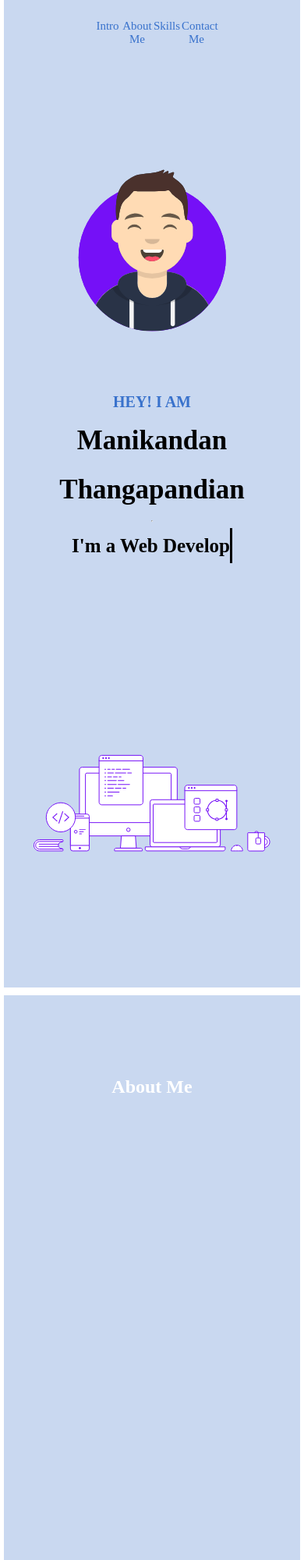
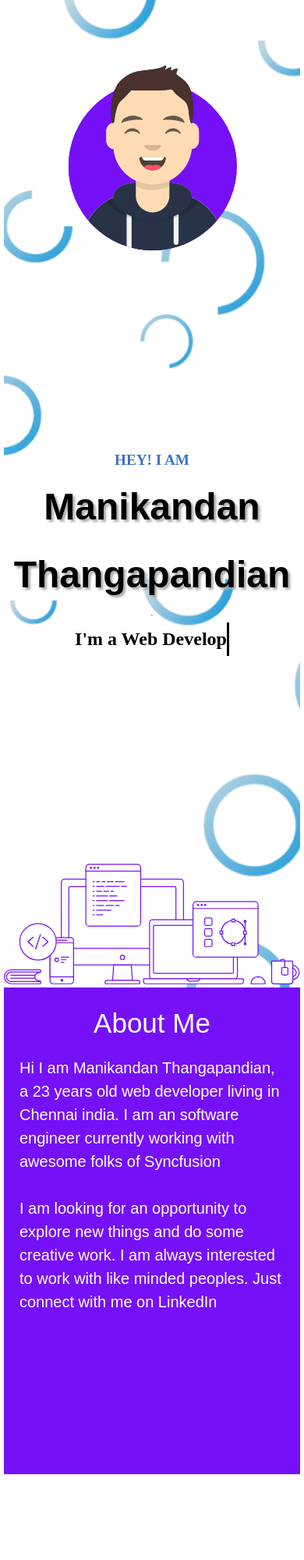
Before and after one commit to Manipandian/portfolio, a plain HTML site: page index.html in a window 390 px wide. Shown: the top 2000 px of the page at 78% size. Drawn offline with Linux system fonts and the light colour scheme; a web font is replaced by a local one.

Commit message:
All commit

```diff
--- a/index.css
+++ b/index.css
@@ -1,5 +1,14 @@
 *{
     box-sizing: border-box;
+}
+
+::-webkit-scrollbar {
+    width: 6px;
+    border-left: 1px solid #E6ECF8;
+}
+
+::-webkit-scrollbar-thumb {
+    background-color: #141c3a;
 }
 
 html {
@@ -33,7 +42,7 @@ nav {
     width: 100%;
     position: fixed;
     top: 0vh;
-    background-color: #c9d8f0;
+    background-color: white;
     border-left: 5px solid white;
     border-right: 5px solid white;
 }
@@ -42,11 +51,11 @@ nav {
 }
 
 header, footer, section {
-    padding-top: 10vh;
+    /* padding-top: 10vh; */
     /* border-radius: 10px; */
 }
 
-header, section {
+section {
     height: 100vh;
     margin-bottom: 10px;
     background-color: #c9d8f0;
@@ -54,10 +63,15 @@ header, section {
 
 header {
     height: 150vh;
+    padding-top: 10vh;
     display: flex;
     flex-direction: column;
     align-items: center;
-    justify-content: flex-end;
+    justify-content: space-between;
+    background: url('./assets/download.png');
+    /* background-attachment: fixed; */
+    background-repeat: no-repeat center center fixed;
+    background-size: cover;
 }
 
 footer {
@@ -77,19 +91,21 @@ footer {
 }
 
 .header-top {
-    font-size: 20px;
+    font-size: 1.2rem;
     color: #3972cc;
     font-weight: bold;
 }
 
 .header-name {
-    font-size: 35px;
+    font-size: 3rem;
     color: black;
     font-weight: bolder;
+    font-family: "Sofia", sans-serif;
+  text-shadow: 3px 3px 3px #ababab;
 }
 
 .header-role {
-    font-size: 25px;
+    font-size: 1.5rem;
     color: black;
     font-weight: bolder;
 }
@@ -123,8 +139,8 @@ footer {
 } */
 
 #header-image {
-    width: 80%;
-    height: 40%;
+    width: 100%;
+    /* height: 40%; */
 }
 
 .is-hidden {
@@ -135,3 +151,44 @@ footer {
     position: relative;
     overflow: hidden;
 }
+
+@media only screen and (max-width: 600px) {
+    nav {
+        display: none;
+    }
+}
+
+#about {
+    font-size: 30px;
+    display: flex;
+    flex-flow: row wrap-reverse;
+    justify-content: space-around;
+
+    /* display: grid;
+    grid-template-columns: auto auto;
+    grid-template-rows: auto; */
+
+}
+
+#about-inner {
+    width: 490px;
+    padding: 20px;
+    flex-grow: 2;
+    font-size: 20px;
+    text-align: left;
+    background-color: #7510F7;
+    font-family: "europa", sans-serif;
+    line-height: 1.5;
+}
+
+#about-inner p {
+    text-align: center;
+    font-size: 35px;
+    margin: 0 0 15px 0;
+}
+
+#about-ext {
+    width: 210px;
+    flex-grow: 1;
+    background-color: white;
+}
--- a/index.html
+++ b/index.html
@@ -12,6 +12,7 @@
       content="Manipandi, manikandan thangapandian, portfolio of manipandi, portfolio of manikandan thangapandian, manipandi profile, web developer profile"
     />
     <meta name="viewport" content="width=device-width, initial-scale=1.0" />
+    <link rel="stylesheet" href="https://fonts.googleapis.com/css?family=Sofia">
     <link rel="stylesheet" href="./index.css" />
     <link rel="stylesheet" href="./mainmenu.css" />
   </head>
@@ -20,13 +21,15 @@
       <nav>
         <ul id="main-menu">
           <li><a href="#contact">Contact Me</a></li>
+          <li><a href="#project">Projects</a></li>
           <li><a href="#skills">Skills</a></li>
           <li><a href="#about">About Me</a></li>
-          <li><a href="#intro" class="activeNavElement">Intro</a></li>
+          <li><a href="#intro">Intro</a></li>
         </ul>
       </nav>
-      <img src="./assets/header-avatar.svg" style="height: 20%; width: 50%;" alt="face" />
+      <img src="./assets/header-avatar.svg" style="height: auto;" alt="face" />
       <div id="header-content">
+
         <div class="header-top">HEY! I AM </div>
         <div class="header-name">Manikandan Thangapandian</div>
         <hr>
@@ -36,15 +39,27 @@
           </span>
         </div>
       </div>
-
-      <img src="./assets/head-desk.svg" id="header-image" alt="back" />
+      <div id="header-image">
+        <img src="./assets/head-desk.svg" style="max-width: 100%; height: auto;" alt="back" />
+      </div>
 
     </header>
     <section id="about">
-      <article id="about-inner"><h2>About Me</h2></article>
+      <div id="about-ext">Hurray</div>
+      <article id="about-inner">
+        <p>About Me</p>
+        <div class="about-inner">Hi I am Manikandan Thangapandian, a 23 years old web developer living in Chennai india.
+          I am an software engineer currently working with awesome folks of Syncfusion</div>
+        <br>
+        <div class="about-inner">I am looking for an opportunity to explore new things and do some creative work.
+          I am always interested to work with like minded peoples. Just connect with me on LinkedIn</div>
+      </article>
     </section>
     <section id="skills">
       <article id="skills-inner"><h2>Skills</h2></article>
+    </section>
+    <section id="project">
+      <article id="skills-inner"><h2>Projects</h2></article>
     </section>
     <footer id="contact">
       <div id="contact-inner">
--- a/mainmenu.css
+++ b/mainmenu.css
@@ -1,10 +1,10 @@
 
 #main-menu {
     list-style: none;
-    font-size: 15px;
+    font-size: 1rem;
     /* box-sizing: border-box; */
     height: 100%;
-    width: 40%;
+    width: 60%;
     margin: auto;
     padding: 0;
     --activeBack: gray;
@@ -12,7 +12,7 @@
 
 #main-menu li {
     float: right;
-    width: 25%;
+    width: 20%;
     height: 100%;
 }
 
@@ -38,9 +38,9 @@
 
 #main-menu a:hover {
     /* background-color: var(--activeBack); */
-    border-bottom: 1px solid white;
-    color: white;
-    transform: matrix(1.1, 0, 0, 1.1, 0, 5);
+    border-bottom: 1px solid black;
+    color: black;
+    transform: matrix(1.1, 0, 0, 1.1, 0, 1);
 }
 
 /* .activeNavElement { */
```
Also changed, not shown: assets/download.png (added), cryptocurrency.svg (deleted).
